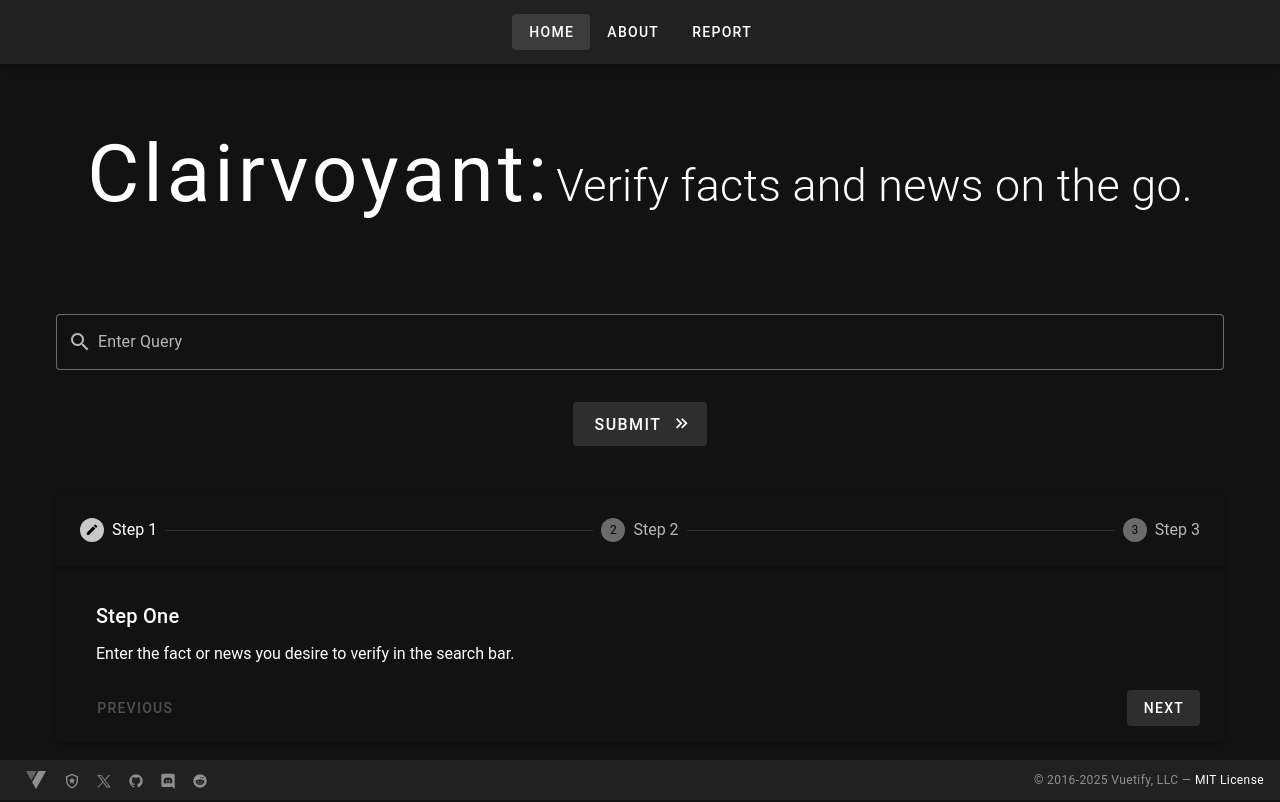
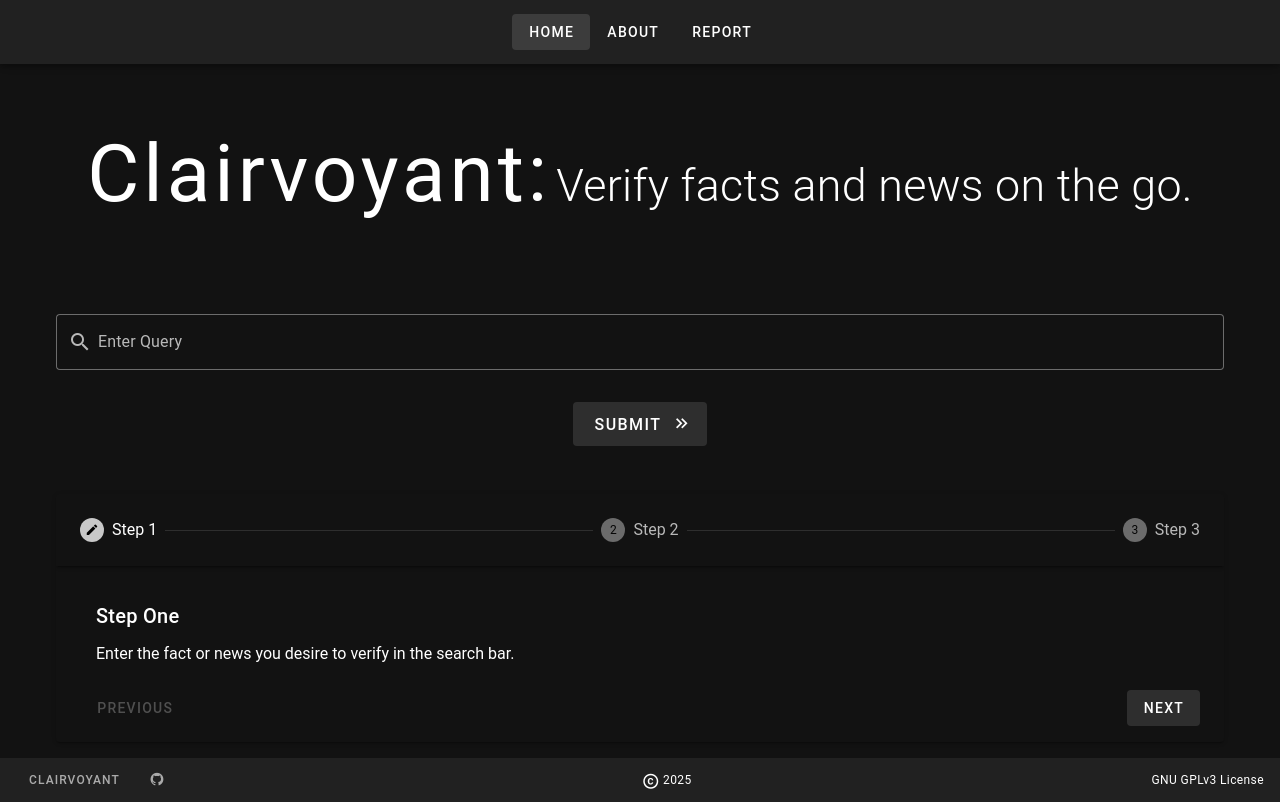
Before and after one commit to tom-avilius/Clairvoyant-Frontend, a Vue app: page / in a window 1280 px wide. Built offline with nearby package versions, Linux system fonts and the light colour scheme; a small style sheet from the web is missing.

Commit message:
Add footer

```diff
--- a/src/components/AppFooter.vue
+++ b/src/components/AppFooter.vue
@@ -1,81 +1,34 @@
 <template>
-  <v-footer app height="40">
-    <a
-      v-for="item in items"
-      :key="item.title"
-      class="d-inline-block mx-2 social-link"
-      :href="item.href"
-      rel="noopener noreferrer"
-      target="_blank"
-      :title="item.title"
-    >
-      <v-icon :icon="item.icon" :size="item.icon === '$vuetify' ? 24 : 16" />
-    </a>
+  <v-footer class="flex">
+    <div class="text-left inline">
+      <v-btn variant="plain" size="small">Clairvoyant</v-btn>
+      <v-btn variant="plain" size="small">
+        <v-icon icon="mdi-github"></v-icon>
+      </v-btn>
+    </div>
 
-    <div
-      class="text-caption text-disabled"
-      style="position: absolute; right: 16px"
-    >
-      &copy; 2016-{{ new Date().getFullYear() }}
-      <span class="d-none d-sm-inline-block">Vuetify, LLC</span>
-      —
-      <a
-        class="text-decoration-none on-surface"
-        href="https://vuetifyjs.com/about/licensing/"
-        rel="noopener noreferrer"
-        target="_blank"
-      >
-        MIT License
-      </a>
+    <div class="text-center inline">
+      <p class="text-caption"><v-icon icon="mdi-copyright" /> {{ date }}</p>
     </div>
+
+    <div class="text-right inline">
+      <p class="text-caption">GNU GPLv3 License</p>
+    </div>
+    <!-- </v-row> -->
   </v-footer>
 </template>
 
-<script setup lang="ts">
-const items = [
-  {
-    title: "Vuetify Documentation",
-    icon: `$vuetify`,
-    href: "https://vuetifyjs.com/",
-  },
-  {
-    title: "Vuetify Support",
-    icon: "mdi-shield-star-outline",
-    href: "https://support.vuetifyjs.com/",
-  },
-  {
-    title: "Vuetify X",
-    icon: [
-      "M2.04875 3.00002L9.77052 13.3248L1.99998 21.7192H3.74882L10.5519 14.3697L16.0486 21.7192H22L13.8437 10.8137L21.0765 3.00002H19.3277L13.0624 9.76874L8.0001 3.00002H2.04875ZM4.62054 4.28821H7.35461L19.4278 20.4308H16.6937L4.62054 4.28821Z",
-    ],
-    href: "https://x.com/vuetifyjs",
-  },
-  {
-    title: "Vuetify GitHub",
-    icon: `mdi-github`,
-    href: "https://github.com/vuetifyjs/vuetify",
-  },
-  {
-    title: "Vuetify Discord",
-    icon: [
-      "M22,24L16.75,19L17.38,21H4.5A2.5,2.5 0 0,1 2,18.5V3.5A2.5,2.5 0 0,1 4.5,1H19.5A2.5,2.5 0 0,1 22,3.5V24M12,6.8C9.32,6.8 7.44,7.95 7.44,7.95C8.47,7.03 10.27,6.5 10.27,6.5L10.1,6.33C8.41,6.36 6.88,7.53 6.88,7.53C5.16,11.12 5.27,14.22 5.27,14.22C6.67,16.03 8.75,15.9 8.75,15.9L9.46,15C8.21,14.73 7.42,13.62 7.42,13.62C7.42,13.62 9.3,14.9 12,14.9C14.7,14.9 16.58,13.62 16.58,13.62C16.58,13.62 15.79,14.73 14.54,15L15.25,15.9C15.25,15.9 17.33,16.03 18.73,14.22C18.73,14.22 18.84,11.12 17.12,7.53C17.12,7.53 15.59,6.36 13.9,6.33L13.73,6.5C13.73,6.5 15.53,7.03 16.56,7.95C16.56,7.95 14.68,6.8 12,6.8M9.93,10.59C10.58,10.59 11.11,11.16 11.1,11.86C11.1,12.55 10.58,13.13 9.93,13.13C9.29,13.13 8.77,12.55 8.77,11.86C8.77,11.16 9.28,10.59 9.93,10.59M14.1,10.59C14.75,10.59 15.27,11.16 15.27,11.86C15.27,12.55 14.75,13.13 14.1,13.13C13.46,13.13 12.94,12.55 12.94,11.86C12.94,11.16 13.45,10.59 14.1,10.59Z",
-    ],
-    href: "https://community.vuetifyjs.com/",
-  },
-  {
-    title: "Vuetify Reddit",
-    icon: `mdi-reddit`,
-    href: "https://reddit.com/r/vuetifyjs",
-  },
-];
+<style scoped>
+.inline {
+  display: inline !important;
+}
+.flex {
+  flex: none !important;
+  display: flex !important;
+  justify-content: space-between;
+}
+</style>
+
+<script setup>
+const date = new Date().getFullYear();
 </script>
-
-<style scoped lang="sass">
-.social-link :deep(.v-icon)
-  color: rgba(var(--v-theme-on-background), var(--v-disabled-opacity))
-  text-decoration: none
-  transition: .2s ease-in-out
-
-  &:hover
-    color: rgba(25, 118, 210, 1)
-</style>
```
